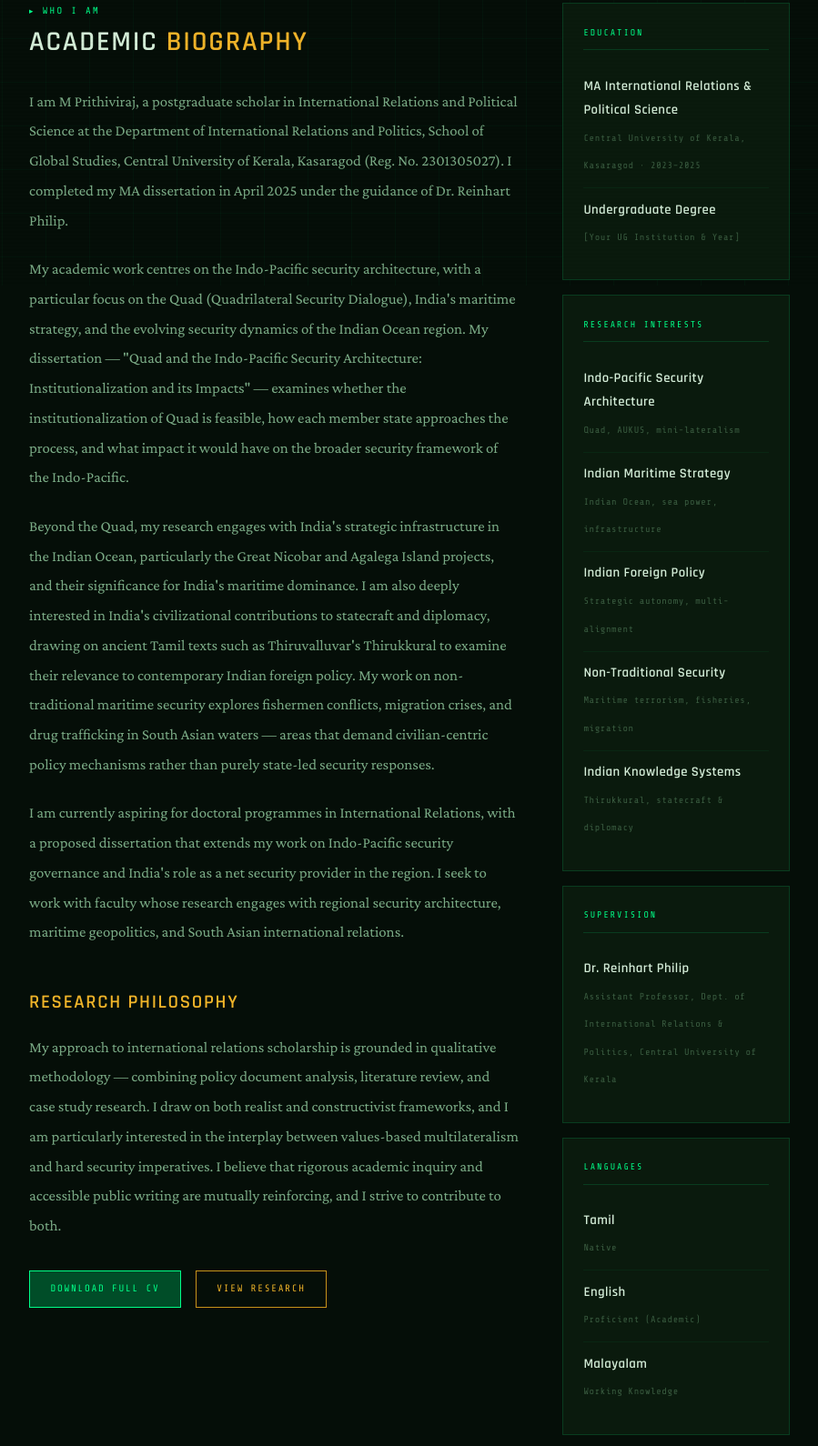
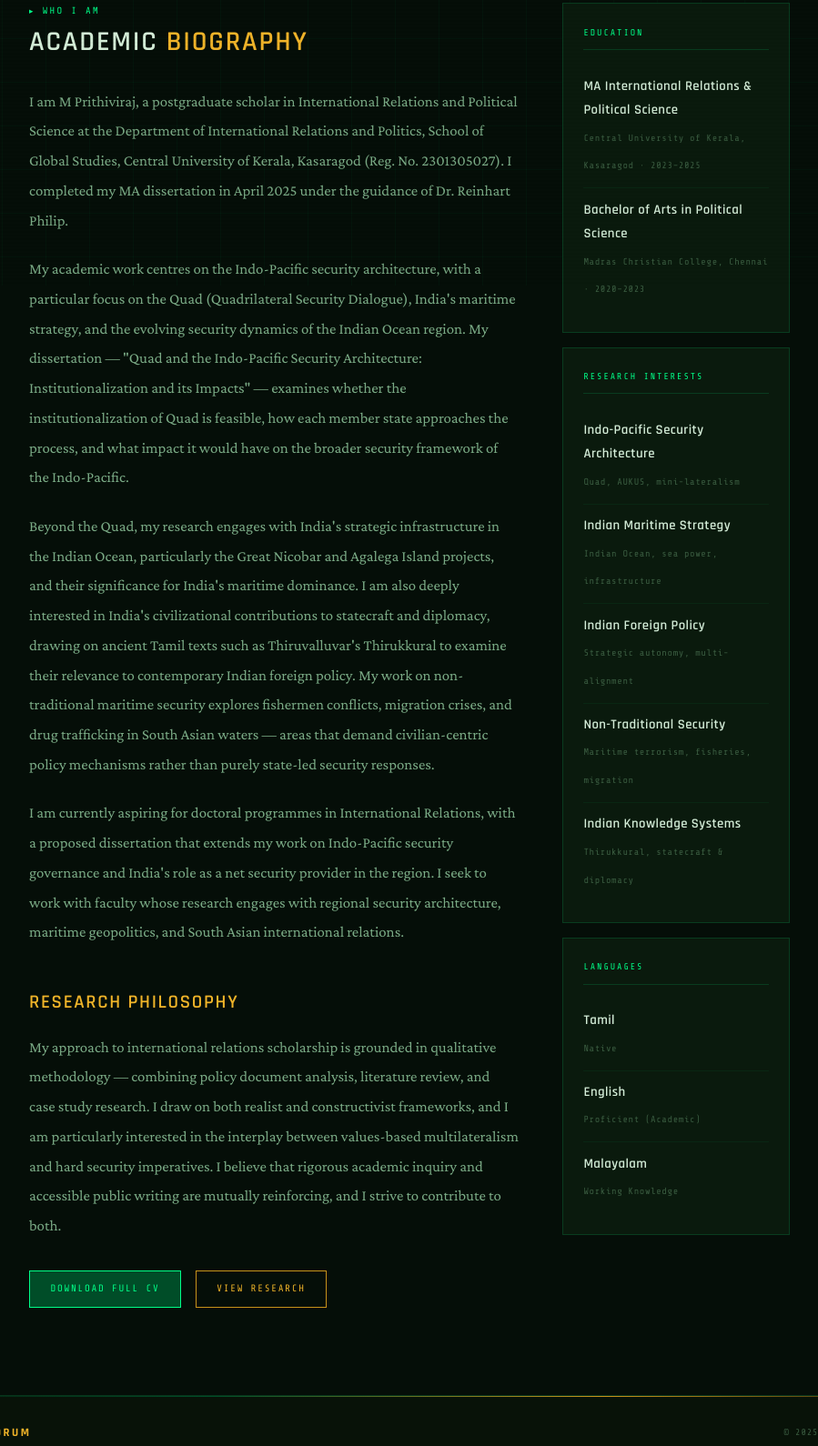
Before and after one commit to prithivim2003/prithivim2003, a plain HTML site: page about.html in a window 1280 px wide. Shown: the part 486-2076 px from the top of the page at 91% size, without its empty margins (190-1089 px from the left). Drawn offline with nearby package versions, Linux system fonts and the light colour scheme.

Commit message:
Update about.html

```diff
--- a/about.html
+++ b/about.html
@@ -61,8 +61,8 @@
           <span>Central University of Kerala, Kasaragod · 2023–2025</span>
         </div>
         <div class="cred-item">
-          <strong>Undergraduate Degree</strong>
-          <span>[Your UG Institution &amp; Year]</span>
+          <strong>Bachelor of Arts in Political Science</strong>
+          <span>Madras Christian College, Chennai · 2020–2023</span>
         </div>
       </div>
 
@@ -73,14 +73,6 @@
         <div class="cred-item"><strong>Indian Foreign Policy</strong><span>Strategic autonomy, multi-alignment</span></div>
         <div class="cred-item"><strong>Non-Traditional Security</strong><span>Maritime terrorism, fisheries, migration</span></div>
         <div class="cred-item"><strong>Indian Knowledge Systems</strong><span>Thirukkural, statecraft &amp; diplomacy</span></div>
-      </div>
-
-      <div class="cred-box">
-        <div class="cred-box-title">Supervision</div>
-        <div class="cred-item">
-          <strong>Dr. Reinhart Philip</strong>
-          <span>Assistant Professor, Dept. of International Relations &amp; Politics, Central University of Kerala</span>
-        </div>
       </div>
 
       <div class="cred-box">
@@ -95,7 +87,7 @@
 
 <footer>
   <div class="footer-brand"><span class="fd"></span> The <span>Southerndecorum</span></div>
-  <div class="footer-note">© 2025 · M Prithiviraj · Central University of Kerala · SD-002</div>
+  <div class="footer-note">© 2025 · M Prithiviraj · SD-002</div>
 </footer>
 </body>
 </html>
```
